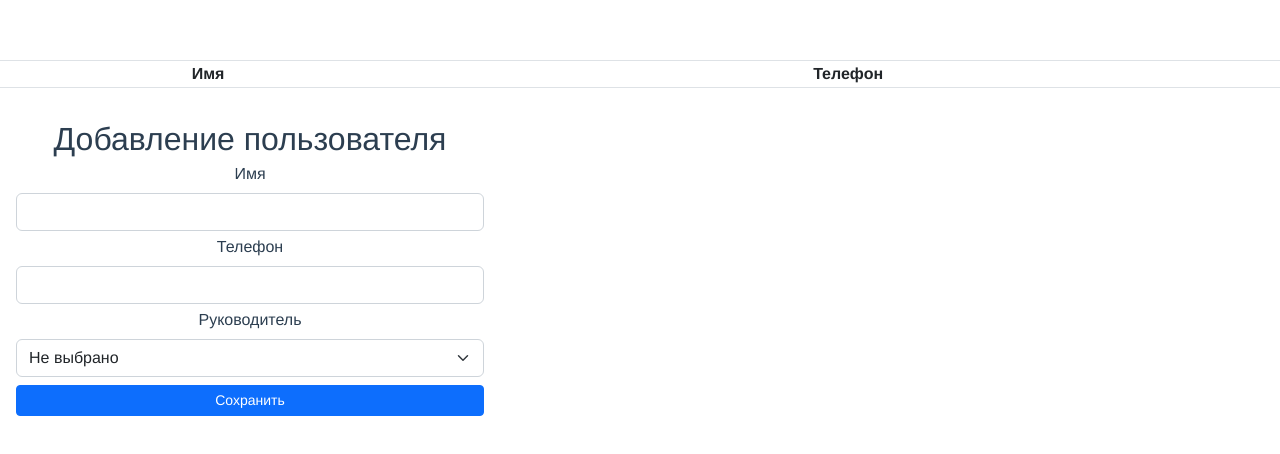
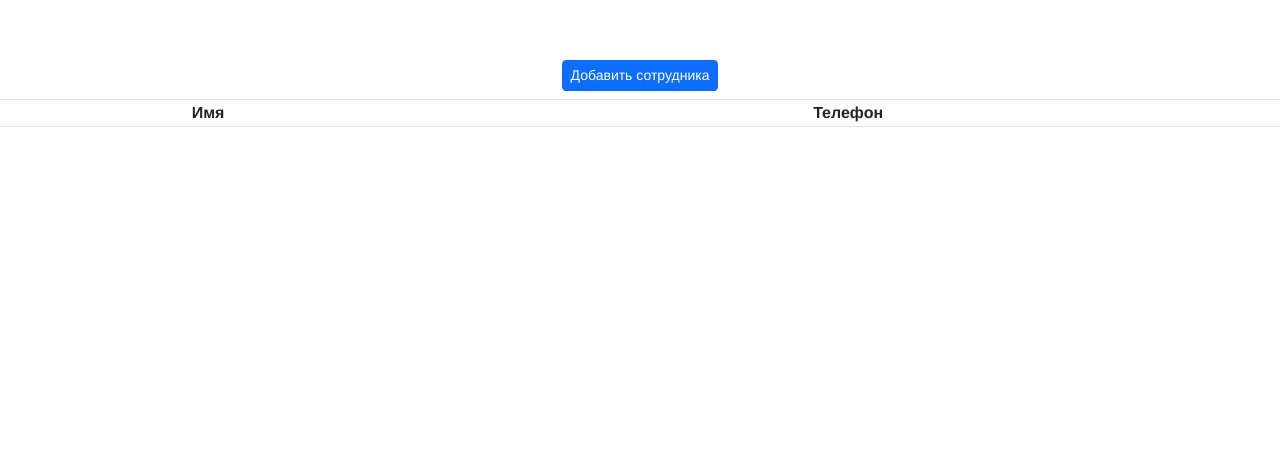
Before and after one commit to mackenneth/employees-table, a Vue app: page / in a window 1280 px wide. Shown: the top 454 px of the page. Built offline with nearby package versions, Linux system fonts and the light colour scheme.

Commit message:
feat add modal for form

```diff
--- /dev/null
+++ b/src/components/DisplayNewEmployeeFormButton.vue
@@ -0,0 +1,19 @@
+<template>
+  <b-button @click="$emit('toggleFormDisplaying', true)"
+            size="sm"
+            variant="primary"
+  >
+    Добавить сотрудника
+  </b-button>
+</template>
+
+<script>
+import {BButton} from 'bootstrap-vue'
+
+export default {
+  name: 'DisplayNewEmployeeFormButton',
+  components: {
+    BButton
+  }
+}
+</script>
--- a/src/components/MainPage.vue
+++ b/src/components/MainPage.vue
@@ -1,21 +1,35 @@
 <template>
   <div>
+    <display-new-employee-form-button
+      @toggleFormDisplaying="toggleFormDisplaying"
+      class="mb-2"
+    />
     <employees-table/>
-    <new-employee-form/>
+    <b-modal
+      v-model="isFormDisplaying"
+      hide-footer
+    >
+      <new-employee-form @toggleFormDisplaying="toggleFormDisplaying"/>
+    </b-modal>
   </div>
 </template>
 
 <script>
+import {BModal} from 'bootstrap-vue'
 import EmployeesTable from './EmployeesTable'
 import NewEmployeeForm from './NewEmployeeForm'
+import DisplayNewEmployeeFormButton from './DisplayNewEmployeeFormButton'
 import Storage from '../utils/Storage'
 import store from '../store'
+import {ref} from '@vue/composition-api'
 
 export default {
   name: 'MainPage',
   components: {
+    BModal,
     EmployeesTable,
-    NewEmployeeForm
+    NewEmployeeForm,
+    DisplayNewEmployeeFormButton
   },
   setup () {
     const storage = new Storage()
@@ -24,6 +38,18 @@ export default {
       storage.setItem('employees', store.getters['employees'])
       storage.setItem('employeesCount', store.getters['employeesCount'])
     })
+
+    const isFormDisplaying = ref(false)
+
+    const toggleFormDisplaying = (value) => {
+      isFormDisplaying.value = value
+    }
+
+    return {
+      isFormDisplaying,
+
+      toggleFormDisplaying
+    }
   }
 }
 </script>
--- a/src/components/NewEmployeeForm.vue
+++ b/src/components/NewEmployeeForm.vue
@@ -55,7 +55,7 @@ export default {
     BFormGroup,
     BForm
   },
-  setup () {
+  setup (_, {emit}) {
     const getDefaultEmployee = () => {
       return {
         firstName: '',
@@ -76,6 +76,7 @@ export default {
     const addNewEmployee = () => {
       store.commit('addNewEmployee', employee.value)
       employee.value = getDefaultEmployee()
+      emit('toggleFormDisplaying', false)
     }
 
     const employeesForSelect = computed(() => {
```
